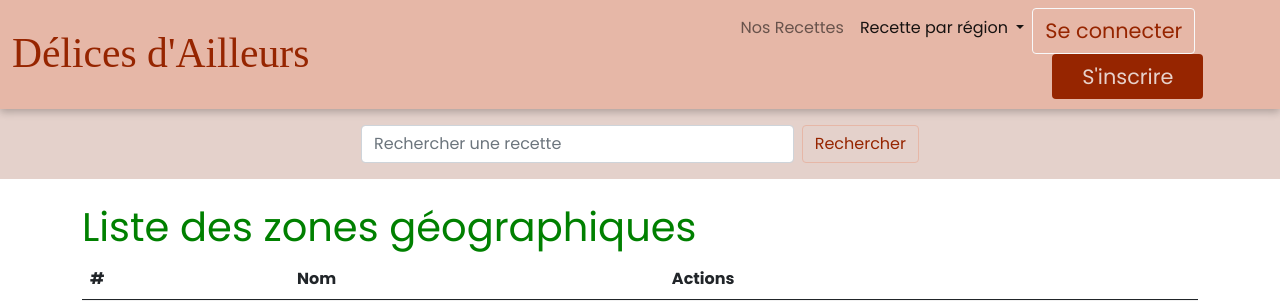
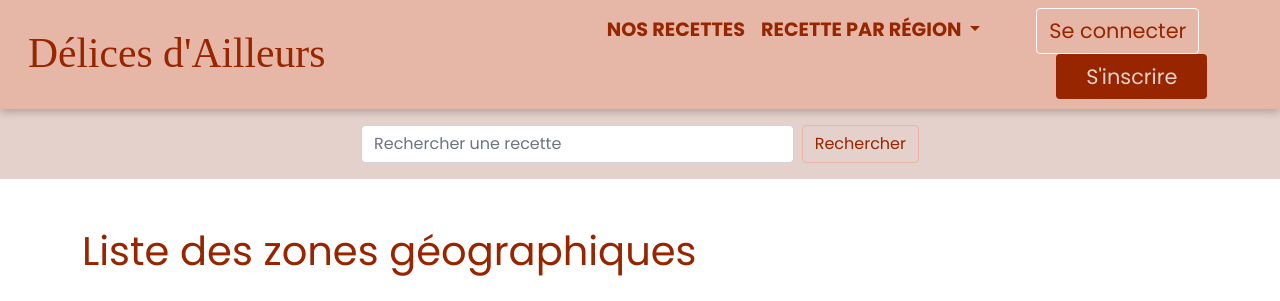
Before and after one commit to recette-facile/recettes_du_monde, a Symfony app: template templates/zone_geo/index.html.twig in a window 1280 px wide. Shown: the top 301 px of the page. Run offline with Twig, Linux system fonts and the light colour scheme; the template is opened without the code that fills it, so the values that code supplies are empty; some libraries are stand-ins or nearby versions; some web fonts are replaced.

Commit message:
push avant presentation

```diff
--- a/public/css/style.css
+++ b/public/css/style.css
@@ -85,12 +85,18 @@ nav.navbar.navbar-expand-lg.navbar-light.bg-light {
   background-color: #e6b7a7;
   box-shadow: none;
 }
+.navbar-light .navbar-nav .show .nav-link{
+  font-weight: 700;
+  text-transform: uppercase;
+  font-size: 1.2rem;
+}
 /* carousel */
 .carousel .slide{
   padding:0;
 }
 .carousel-item img {
-  height: 400px;
+  height: 550px;
+  border:0;
   object-fit: cover;
 }
 
@@ -120,7 +126,7 @@ a.ms-4 > i{
   margin-right:10px;
 }
 h1{
-  color:green;
+  color: #962500;
 }
 /*********CARDS*********/
 
--- a/templates/favori/index.html.twig
+++ b/templates/favori/index.html.twig
@@ -8,7 +8,7 @@
 
     {% for favori in favoris %}
 
-    <div class="card col m-4 p-0 shadow bg-body rounded border-0">
+    <div class="card col my-4 p-0 shadow bg-body rounded border-0 ">
         <div class="card-body">
             <h6 class="card-subtitle mb-2 text-muted">{{ favori.id }}</h6>
             <h5 class="card-title">{{ favori.recette.nomRecette }}</h5>
--- a/templates/footer.html.twig
+++ b/templates/footer.html.twig
@@ -1,6 +1,6 @@
 <div class="d-flex flex-column footer">
 	<!-- Footer -->
-	<footer class="bg-white" style='margin: 0;'>
+	<footer class="bg-white">
 		<div class="container">
 			<div class="row py-4">
 				<div class="col-lg-4 col-md-6 mb-4 mb-lg-0"><img src="img/logo.png" alt="" width="180" class="mb-3">
--- a/templates/ingredient/index.html.twig
+++ b/templates/ingredient/index.html.twig
@@ -6,7 +6,7 @@
 <div class="my-5">
     <h1 class="mb-4">Liste des ingrédients</h1>
 
-    <table class="table table-striped">
+    <table class="table table-striped my-5">
         <thead>
             <tr>
                 <th>#</th>
--- a/templates/menu.html.twig
+++ b/templates/menu.html.twig
@@ -1,38 +1,38 @@
 <header>
 	<nav class="navbar navbar-expand-lg navbar-light bg-light">
 		<div class="container-fluid">
-			<a class="navbar-brand me-3" href="{{ path('home')}}">Délices d'Ailleurs</a>
+			<a class="navbar-brand mx-3" href="{{ path('home')}}">Délices d'Ailleurs</a>
 
 			<div class="collapse navbar-collapse" id="navbarSupportedContent">
 				<ul class="navbar-nav d-flex justify-content-end col-12">
 					<li class="nav-item">
-						<a class="nav-link"  href="{{ path('recette_index')}}">Nos Recettes</a>
+						<a class="nav-link"  href="{{ path('recette_index')}}" style="text-transform:uppercase; font-size:1.2rem; font-weight:700; color:#962500;">Nos Recettes</a>
 					</li>
 
 					{% if is_granted("ROLE_ADMIN") %}
 						<div class="dropdown show" >
-							<a class="nav-link dropdown-toggle" href="#" role="button" id="dropdownMenuLink" data-toggle="dropdown" aria-haspopup="true" aria-expanded="false" data-bs-toggle="dropdown" aria-expanded="false">
+							<a class="nav-link dropdown-toggle" style="text-transform:uppercase; font-size:1.2rem; font-weight:700; color:#962500;" href="#" role="button" id="dropdownMenuLink" data-toggle="dropdown" aria-haspopup="true" aria-expanded="false" data-bs-toggle="dropdown" aria-expanded="false">
 								Gestion recettes
 							</a>
 							<div class="dropdown-menu" aria-labelledby="dropdownMenuLink">
-								<p class="nav-link mb-0">Recettes</p>
+								<p class="nav-link mb-0" style="color:#962500;">Recettes</p>
 									<a class="dropdown-item" href=" {{ path("recette_index") }} ">Liste</a>
 									<a class="dropdown-item" href=" {{ path("recette_new") }} ">Ajouter</a>
 								<hr class="dropdown-divider"></li>
-								<p class="nav-link mb-0">Ingrédients</p>
+								<p class="nav-link mb-0" style="color:#962500;">Ingrédients</p>
 									<a class="dropdown-item" href=" {{ path("ingredient_index") }} ">Liste</a>
 									<a class="dropdown-item" href=" {{ path("ingredient_new") }} ">Ajouter</a>
 								<hr class="dropdown-divider"></li>
-								<p class="nav-link mb-0">Recettes ingrédients</p>
-									<p class="ms-4 text-muted">Liste</p>
-									<p class="ms-4 text-muted">Ajouter</p>
+								<p class="nav-link mb-0" style="color:#962500;">Recettes ingrédients</p>
+									<p class="ms-4 mb-1 text-muted">Liste</p>
+									<p class="ms-4 mt-1 text-muted">Ajouter</p>
 								{# <a href=" {{ path("recette_ingredient_liste_ingredients") }}">Liste</a>
 								<a href=" {{ path("recette_ingredient_new") }}">Ajouter</a> #}
 							</div>
 						</div>
 						{#
 						<div class="dropdown show" >
-							<a class="nav-link dropdown-toggle" href="#" role="button" id="dropdownMenuLink" data-toggle="dropdown" aria-haspopup="true" aria-expanded="false" data-bs-toggle="dropdown" aria-expanded="false">
+							<a class="nav-link dropdown-toggle" style="text-transform:uppercase; font-size:1.2rem; font-weight:700; color:#962500;" href="#" role="button" id="dropdownMenuLink" data-toggle="dropdown" aria-haspopup="true" aria-expanded="false" data-bs-toggle="dropdown" aria-expanded="false">
 								Ingrédients
 							</a>
 							<div class="dropdown-menu" aria-labelledby="dropdownMenuLink">
@@ -42,7 +42,7 @@
 						</div> #}
 
 						<div class="dropdown show" >
-							<a class="nav-link dropdown-toggle" href="#" role="button" id="dropdownMenuLink" data-toggle="dropdown" aria-haspopup="true" aria-expanded="false" data-bs-toggle="dropdown" aria-expanded="false">
+							<a class="nav-link dropdown-toggle" style="text-transform:uppercase; font-size:1.2rem; font-weight:700; color:#962500;" href="#" role="button" id="dropdownMenuLink" data-toggle="dropdown" aria-haspopup="true" aria-expanded="false" data-bs-toggle="dropdown" aria-expanded="false">
 								Zones géographiques
 							</a>
 							<div class="dropdown-menu" aria-labelledby="dropdownMenuLink">
@@ -51,7 +51,7 @@
 							</div>
 						</div>
 						<div class="dropdown show" >
-							<a class="nav-link dropdown-toggle" href="#" role="button" id="dropdownMenuLink" data-toggle="dropdown" aria-haspopup="true" aria-expanded="false" data-bs-toggle="dropdown" aria-expanded="false">
+							<a class="nav-link dropdown-toggle" style="text-transform:uppercase; font-size:1.2rem; font-weight:700; color:#962500;" href="#" role="button" id="dropdownMenuLink" data-toggle="dropdown" aria-haspopup="true" aria-expanded="false" data-bs-toggle="dropdown" aria-expanded="false">
 								Utilisateurs
 							</a>
 							<div class="dropdown-menu" aria-labelledby="dropdownMenuLink">
@@ -62,7 +62,7 @@
 					{% endif %}
 						{# Fonctionnalités à développer plus tard #}
 						<div class="dropdown show" >
-								<a class="nav-link dropdown-toggle" href="#" role="button" id="dropdownMenuLink" data-toggle="dropdown" aria-haspopup="true" aria-expanded="false" data-bs-toggle="dropdown" aria-expanded="false">
+								<a class="nav-link dropdown-toggle" style="text-transform:uppercase; font-size:1.2rem; font-weight:700; color:#962500;" href="#" role="button" id="dropdownMenuLink" data-toggle="dropdown" aria-haspopup="true" aria-expanded="false" data-bs-toggle="dropdown" aria-expanded="false">
 									Recette par région
 								</a>
 								<div class="dropdown-menu" aria-labelledby="dropdownMenuLink">
@@ -79,7 +79,7 @@
 						<a class="nav-item ms-3" href="{{ path("app_logout") }}">Déconnexion</a>
 					</div>
 					{% else %}
-					<div class="col-md-3">
+					<div class="col-md-3 ms-5">
 						<button class="btn btn-outline-light">
 						<a href="{{ path("app_login") }}">Se connecter</a>
 						</button>
--- a/templates/security/login.html.twig
+++ b/templates/security/login.html.twig
@@ -3,9 +3,9 @@
 {% block title %}Connexion!{% endblock %}
 
 {% block body %}
-<form method="post" class="m-4">
+<form method="post" class="my-5">
     {% if error %}
-        <div class="alert alert-danger">Erreur lors de la connexion</div>
+        <div class="alert alert-danger my-5">Erreur lors de la connexion</div>
     {% endif %}
 
     {% if app.user %}
@@ -20,6 +20,6 @@
 
     <input type="hidden" name="_csrf_token" value="{{ csrf_token('authenticate') }}">
 
-    <button class="btn btn-lg btn-primary my-2 ms-0" type="submit">Se connecter</button>
+    <button class="btn btn-lg btn-primary mt-2 mb-5 ms-0" type="submit">Se connecter</button>
 </form>
 {% endblock %}
--- a/templates/user/index.html.twig
+++ b/templates/user/index.html.twig
@@ -6,7 +6,7 @@
 <div class="m-4">
     <h1>Liste des utilisateurs</h1>
 
-    <table class="table table-striped">
+    <table class="table table-striped mt-5">
         <thead>
             <tr>
                 <th>Pseudo</th>
@@ -38,7 +38,7 @@
         </tbody>
     </table>
 </div>
-    <a href="{{ path('user_new')}}" class="redirection_link m-4">
+    <a href="{{ path('user_new')}}" class="redirection_link my-5">
         <i class="far fa-plus-square"></i>    Créer un nouvel utilisateur
     </a>
 
--- a/templates/zone_geo/index.html.twig
+++ b/templates/zone_geo/index.html.twig
@@ -4,9 +4,9 @@
 
 {% block body %}
     <div class="m-4">
-        <h1>Liste des zones géographiques</h1>
+        <h1 class="my-4">Liste des zones géographiques</h1>
 
-        <table class="table table-striped">
+        <table class="table table-striped mt-5 mb-3">
             <thead>
                 <tr>
                     <th>#</th>
@@ -32,7 +32,7 @@
             </tbody>
         </table>
     </div>
-    <a href="{{ path('zone_geo_new')}}" class="redirection_link">
+    <a href="{{ path('zone_geo_new')}}" class="redirection_link mb-5 bt-5">
         <i class="far fa-plus-square"></i>    Créer une nouvelle zone
     </a>
 {% endblock %}
```
Also changed, not shown: templates/ingredient/show.html.twig (+4 -4 lines), templates/zone_geo/show.html.twig (+4 -3 lines).
